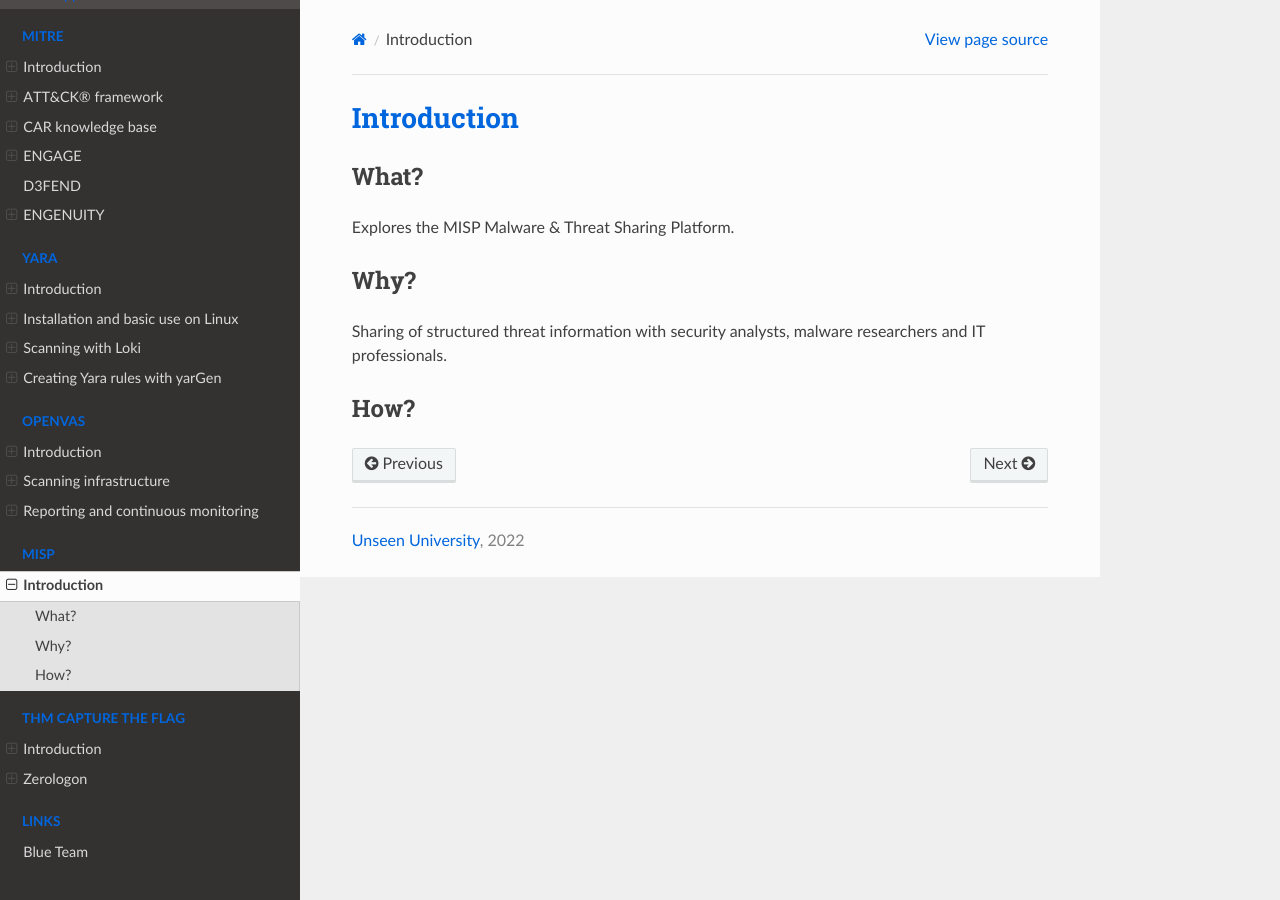
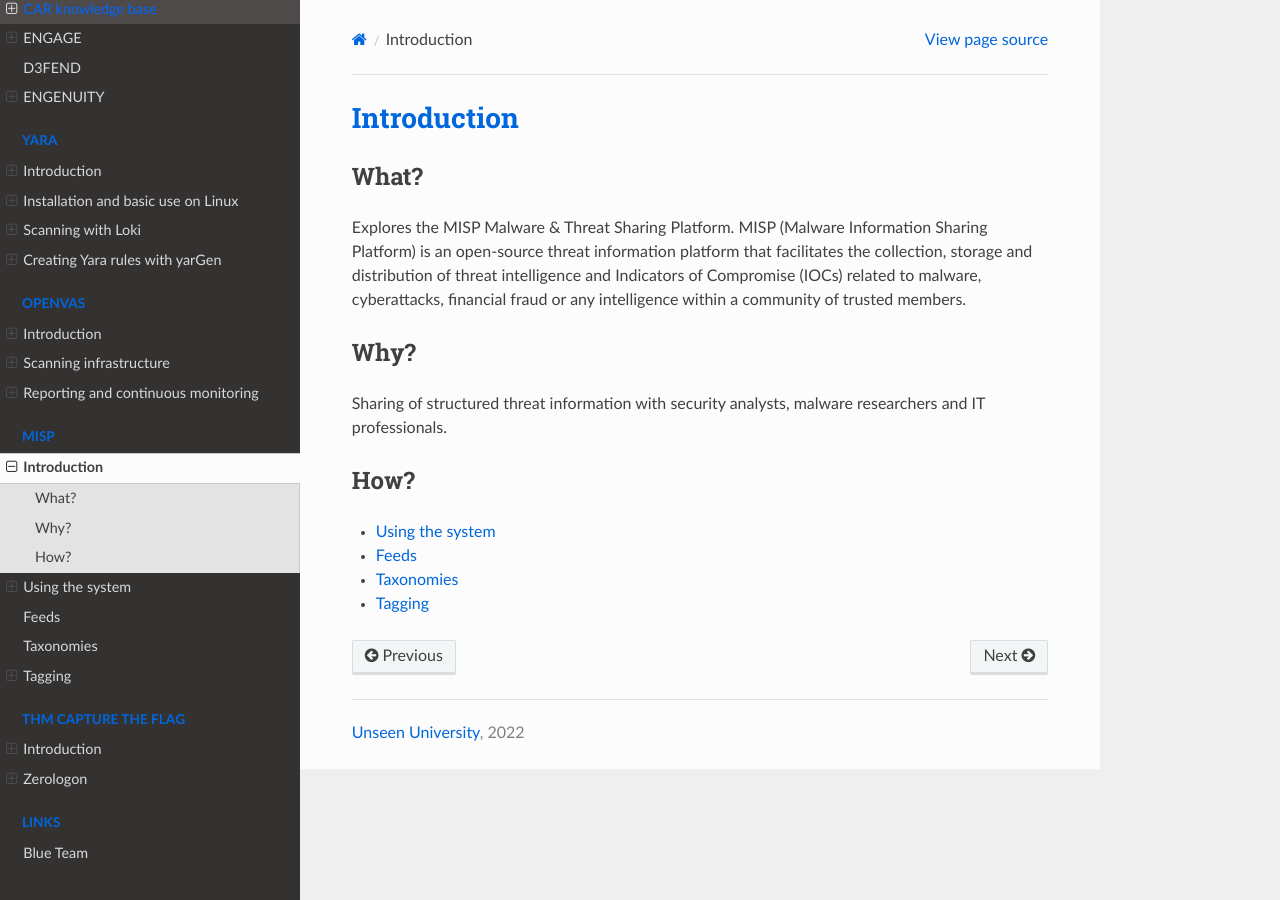
Before and after one commit to tymyrddin/blue-threats, a Sphinx documentation site: the page built from source/docs/misp/README.md, in a window 1280 px wide. Built offline with Sphinx 7.4.7 and the Read the Docs theme 2.0.0, drawn with Linux system fonts in a browser that asks for light colours.

Commit message:
misp added

```diff
--- a/source/docs/misp/README.md
+++ b/source/docs/misp/README.md
@@ -2,10 +2,18 @@
 
 ## What?
 
-Explores the MISP Malware & Threat Sharing Platform.
+Explores the MISP Malware & Threat Sharing Platform. MISP (Malware Information Sharing Platform) is an open-source
+threat information platform that facilitates the collection, storage and distribution of threat intelligence and
+Indicators of Compromise (IOCs) related to malware, cyberattacks, financial fraud or any intelligence within a
+community of trusted members.
 
 ## Why?
 
 Sharing of structured threat information with security analysts, malware researchers and IT professionals.
 
 ## How?
+
+* [Using the system](usage.md)
+* [Feeds](feeds.md)
+* [Taxonomies](taxonomies.md)
+* [Tagging](tagging.md)
--- a/source/index.rst
+++ b/source/index.rst
@@ -57,6 +57,10 @@
    :caption: MISP
 
    docs/misp/README.md
+   docs/misp/usage.md
+   docs/misp/feeds.md
+   docs/misp/taxonomies.md
+   docs/misp/tagging.md
 
 .. toctree::
    :maxdepth: 1
```
Also changed, not shown: source/docs/misp/feeds.md (added, +12 -0 lines), source/docs/misp/tagging.md (added, +23 -0 lines), source/docs/misp/taxonomies.md (added, +18 -0 lines), source/docs/misp/usage.md (added, +55 -0 lines), source/docs/openvas/README.md (+2 -1 lines), source/_static/images/misp-dash.png (added).
